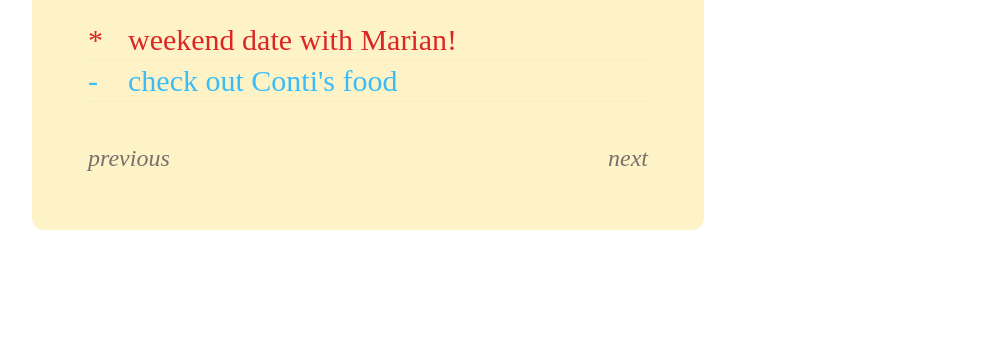
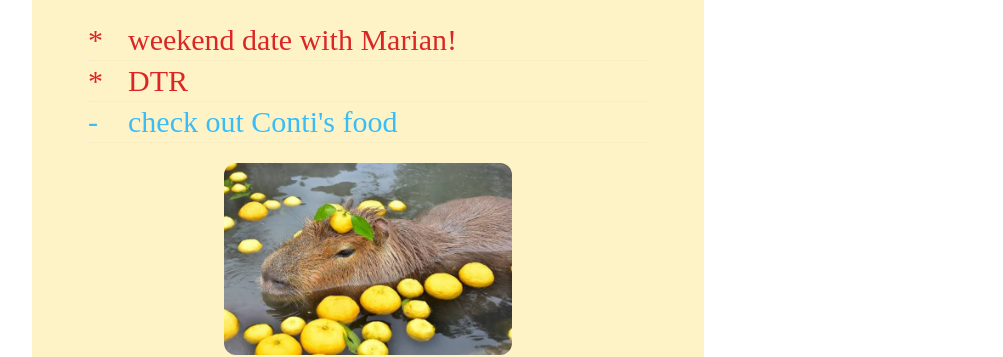
Before and after one commit to michaelignacio/marians-heart, a Next.js app: page /page-6 in a window 1280 px wide. Shown: the part 502-859 px from the top of the page, without its empty margins (138-1141 px from the left). Before the commit the page ends 800 px from the top, so only its background shows below. Built offline with nearby package versions, Linux system fonts and the light colour scheme; a web font is replaced by a local one.

Commit message:
Update entries

```diff
--- a/data/page-6.js
+++ b/data/page-6.js
@@ -36,6 +36,10 @@ const days = [
         name: 'weekend date with Marian!',
       },
       {
+        indicator: '*',
+        name: 'DTR',
+      },
+      {
         indicator: '-',
         name: "check out Conti's food",
       },
--- a/pages/page-6.js
+++ b/pages/page-6.js
@@ -1,6 +1,7 @@
 import log from '../data/page-6'
 import Page from '../components/page'
 import featured from '../public/umaapaw.png'
+import bujoPic from '../public/capy.jpg'
 
 const spotify = (
   <iframe
@@ -15,5 +16,5 @@ const spotify = (
 );
 
 export default function Page6() {
-  return <Page log={log} spotify={spotify} pageNum="6" featured={featured} />;
+  return <Page log={log} spotify={spotify} pageNum="6" bujoPic={bujoPic} featured={featured} />;
 }
```
